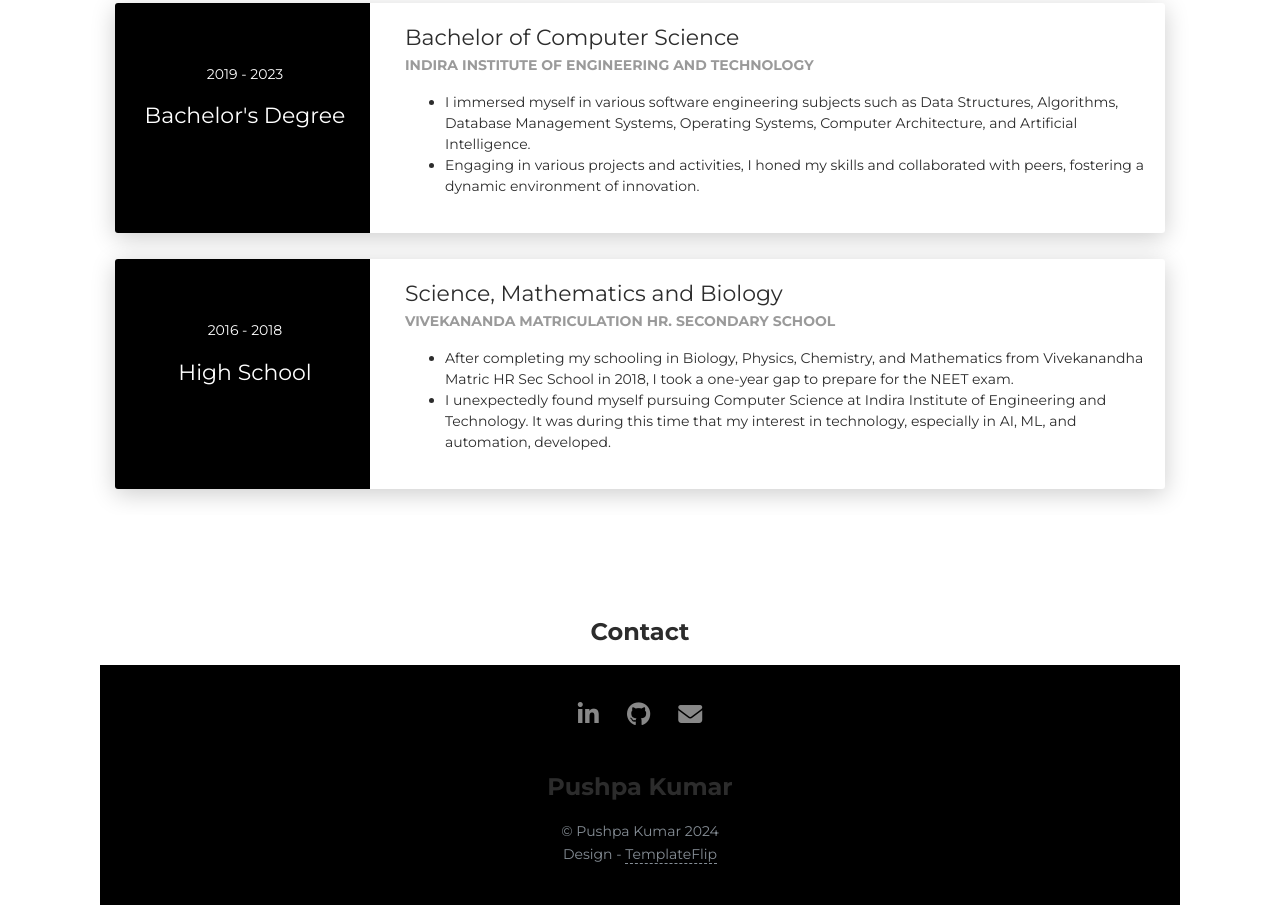
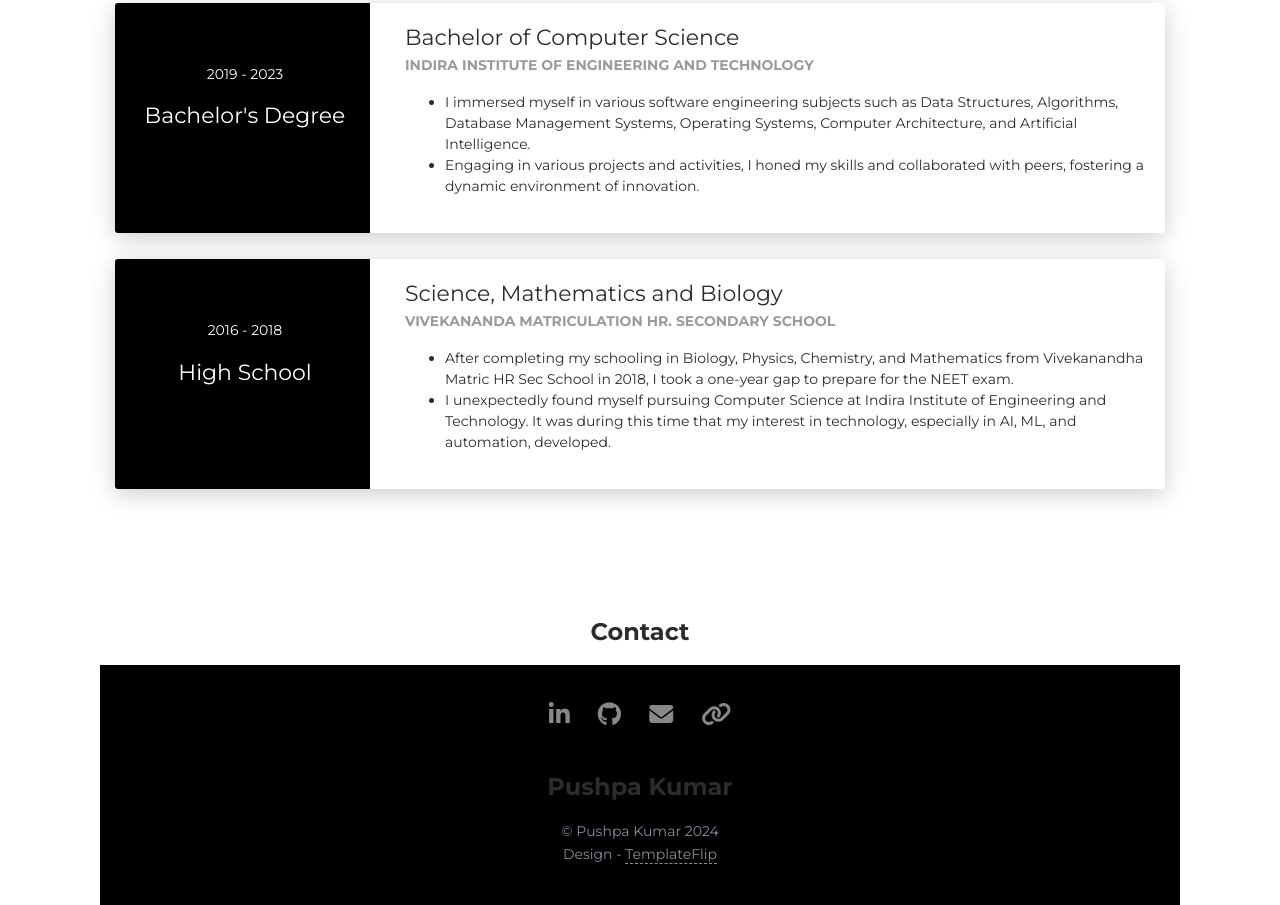
Before and after one commit to Pushpakumar02/pushpakumar02.github.io, a plain HTML site: page index.html in a window 1280 px wide. Shown: the part 3551-4456 px from the top of the page. Drawn offline with Linux system fonts and the light colour scheme.

Commit message:
add additional link

```diff
--- a/index.html
+++ b/index.html
@@ -357,10 +357,12 @@
 
         <!-- <a class="cc-twitter btn btn-link" href="#"><i class="fa fa-twitter fa-2x " aria-hidden="true"></i></a> -->
 
-        <a class="cc-envelope btn btn-link" href="mailto: pushpakumar2222000@gmail.com"><i class="fa fa-envelope fa-2x " aria-hidden="true"></i></a></div>
+        <a class="cc-envelope btn btn-link" href="mailto: pushpakumar2222000@gmail.com"><i class="fa fa-envelope fa-2x " aria-hidden="true"></i></a>
+        <a class="cc-linktree btn btn-link" href="https://linktr.ee/pushpakumar02"><i class="fa fa-link fa-2x" aria-hidden="true"></i></a></div>
       <div class="h4 title text-center">Pushpa Kumar</div>
       <div class="text-center text-muted">
-        <p>&copy; Pushpa Kumar 2024<br>Design - <a class="credit" href="https://templateflip.com" target="_blank">TemplateFlip</a></p>
+        <p>&copy; Pushpa Kumar <script>document.write(new Date().getFullYear());</script> <br>Design - <a class="credit" href="https://templateflip.com" target="_blank">TemplateFlip</a></p>
+
       </div>
     </footer>
     <script src="js/core/jquery.3.2.1.min.js"></script>
```
